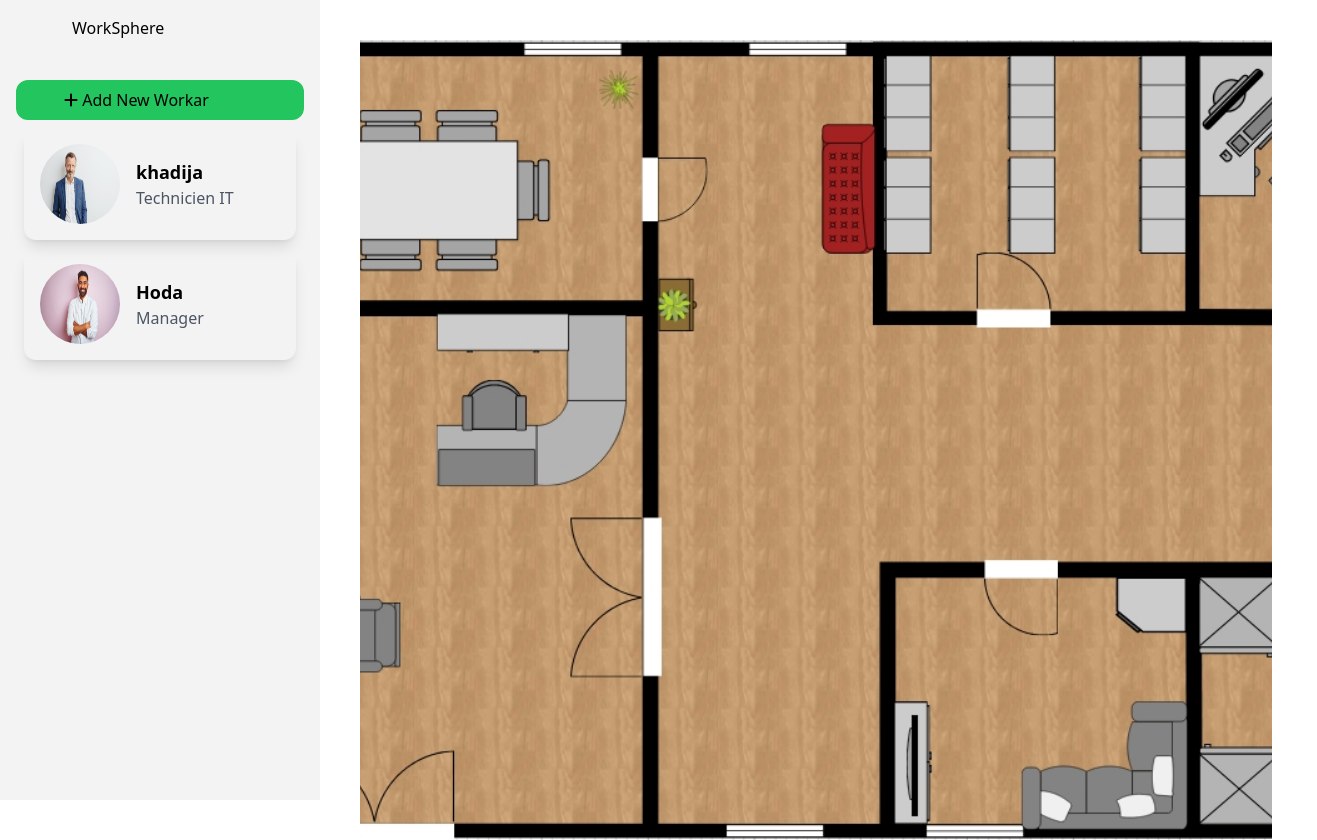
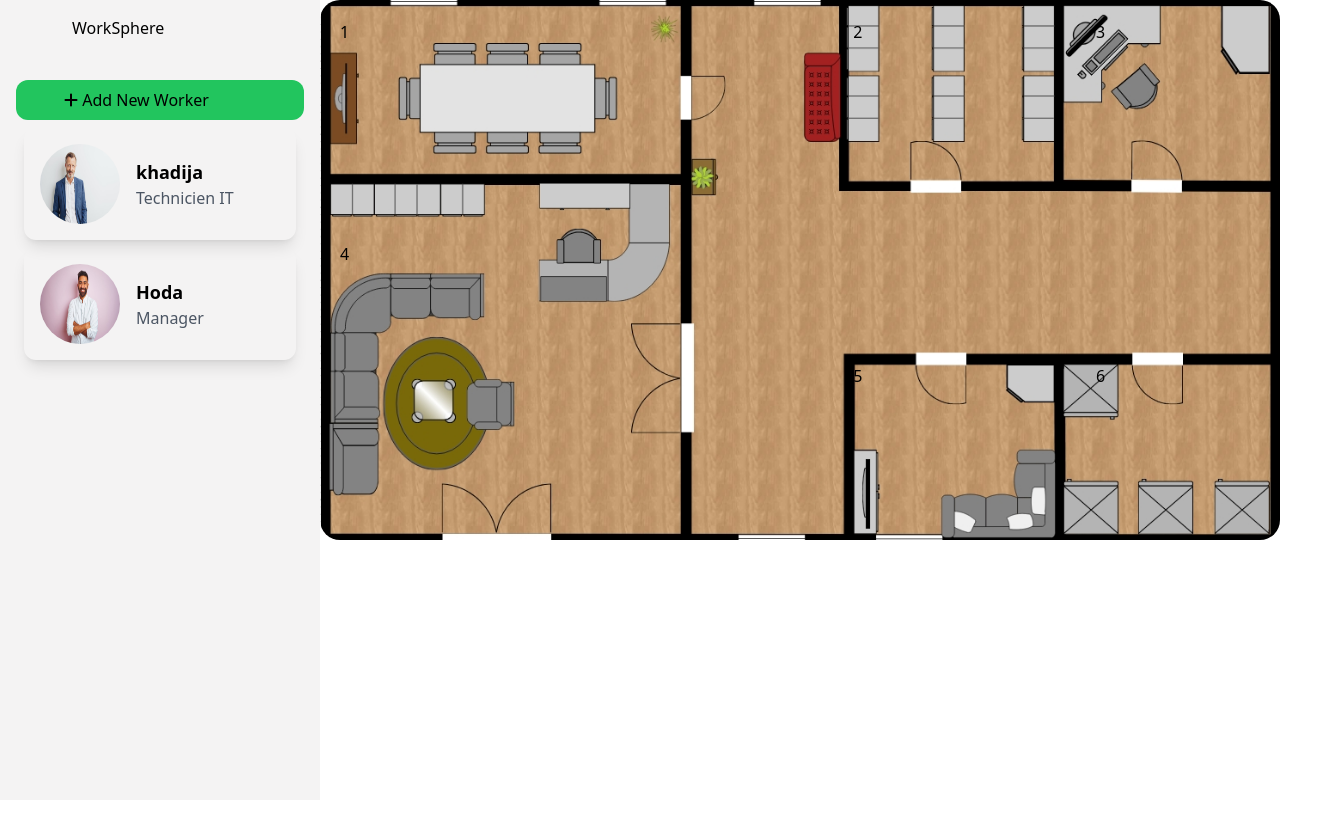
Before and after one commit to khadijakhiboua12/WorkSphere-Staff-Management, a plain HTML site: page index.html in a window 1280 px wide. Shown: the whole page, 1317 px wide, since content can reach past the window. After the commit the page ends 800 px from the top, so only its background shows below. Drawn offline with nearby package versions, Linux system fonts and the light colour scheme.

Commit message:
divise le  main par grid

```diff
--- a/index.html
+++ b/index.html
@@ -11,20 +11,32 @@
 <body>
  <main>
     <div class="layout">
+        <!-- Sidebar -->
         <div id="sidebar" class="sidebar">
-            <h1 class=" ml-14">WorkSphere</h1>
-            <div class="bg-green-500 p-2  mt-10 rounded-xl" ><button id="btn" class="ml-10"><i class="fas fa-plus"></i> Add New Workar</button></div>
-            <!-- Afficher une carte d'un employer -->
-             <div id="cards-container"></div>
-             <div class="card">
-             </div>
+            <h1 class="ml-14">WorkSphere</h1>
+            <div class="bg-green-500 p-2 mt-10 rounded-xl">
+                <button id="btn" class="ml-10">
+                    <i class="fas fa-plus"></i> Add New Worker
+                </button>
+            </div>
+            <!-- Cards -->
+            <div id="cards-container"></div>
         </div>
+        <!-- Main content -->
         <div class="main">
-            <button id="menuBtn" class="menu-btn">☰</button>
-            <div class="image"></div>
+            <div class="zone">
+                <div class="room1">1</div>
+                <div class="room2">2</div>
+                <div class="room3">3</div>
+                <div class="room4">4</div>
+                <div class="room5">5</div>
+                <div class="room6">6</div>
+            </div>
+            </div>
         </div>
     </div>
 </main>
+
 
 <div id="modal" class="absolute top-1/2 left-1/2 transform -translate-x-1/2 -translate-y-1/2 shadow-lg p-3 w-full max-w-[500px] h-[600px]
         rounded-xl border border-gray-300 bg-white z-50 overflow-y-auto hidden">
--- a/main.js
+++ b/main.js
@@ -43,7 +43,6 @@ function AfficherCarte(data){
         const employe=data[i];
       container.innerHTML+=`
     <div class="shadow-lg rounded-xl p-4 m-2 flex items-center gap-4 ">
-
     <img src="${employe.Url}" class="rounded-full w-20 h-20">
 
      <div class=" flex flex-col">
@@ -222,3 +221,4 @@ function saveEmployee() {
     document.getElementById("modal").classList.add("hidden");
     AfficherCarte(tabEmployer);
 }
+//L parie de zone
--- a/style.css
+++ b/style.css
@@ -34,13 +34,13 @@
     font-size: 1.5rem;
 }
 
-.image {
-    background-image: url('Image_Mobile.jpg');
+/* .image {
+
     background-size: cover;
     background-position: center;
     width: 100%;
     height: 900px;
-}
+} */
 /* La parie des zones */
 
 
@@ -59,7 +59,7 @@
     .menu-btn {
         display: none;
     }
-    .image {
+    /* #image {
     background-image: url('Image_background.jpg');
     background-size: cover;
     background-position: center;
@@ -67,8 +67,34 @@
     height: 800px;
     margin-top:40px;
     margin-left:40px;
+} */
+/* Le grid */
+/* .main {
+    flex: 2;
+    position: relative;
+} */
+.zone{
+ min-height: 400px;
+  background-image: url(Image_background.jpg);
+  background-repeat: no-repeat;
+  background-size: cover;
+  background-position: center;
+  display: grid;
+  aspect-ratio: 16/9;
+  grid-template-columns: 33% 18% 24% 24%;
+  grid-template-rows: 40% 20% 40%;
+  gap: 22px;
+  border-radius: 20px;
+  padding: 20px;
 }
-/* La parie formulaire */
 
 
+/* Placement de chaque cellule */
+.room1 { grid-column: 1 / 2; grid-row: 1 / 2; }
+.room2 { grid-column: 3 / 4; grid-row: 1 / 2; }
+.room3 { grid-column: 4 / 5; grid-row: 1 / 2; }
+.room4 { grid-column: 1 / 2; grid-row: 2 / 4; }
+.room5 { grid-column: 3 / 4; grid-row: 3 / 4; }
+.room6 { grid-column: 4 / 5; grid-row: 3 / 4; }
+
 }
```
